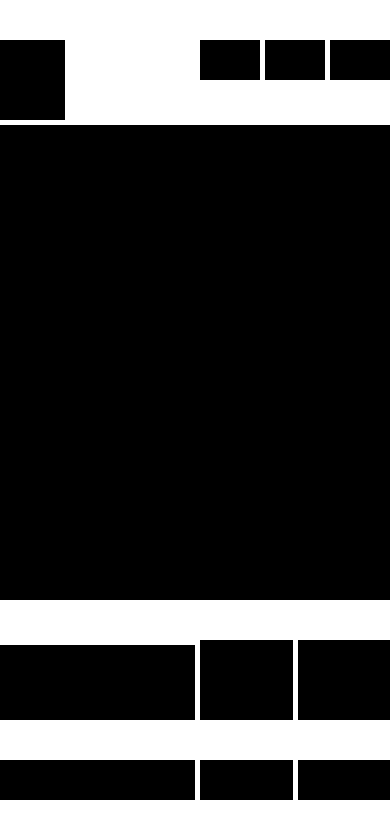
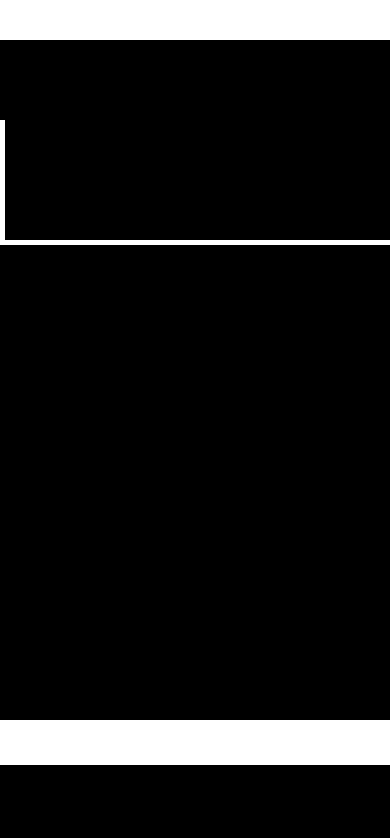
Before and after one commit to GwArT85/practice-day-4, a plain HTML site: page index.html in a window 390 px wide. Shown: the top 838 px of the page. Drawn offline with nearby package versions, Linux system fonts and the light colour scheme.

Commit message:
removed column, added offset

```diff
--- a/css/styles.css
+++ b/css/styles.css
@@ -1,4 +1,4 @@
-.col-xs-2 {
+.col-lg-2 {
   background-color: #000;
   height:80px;
 }
@@ -8,18 +8,18 @@
   height:40px;
   border-left: 5px solid #fff;
 }
-.col-xs-12 {
+.col-lg-12 {
   background-color: #000;
   height: 480px;
 }
 .border-top {
   border-top: 5px solid #fff;
 }
-.col-xs-6 {
+.col-lg-6 {
   background-color: #000;
   height:80px;
 }
-.col-xs-3 {
+.col-lg-3 {
   background-color: #000;
   height:80px;
 }
--- a/index.html
+++ b/index.html
@@ -11,27 +11,26 @@
 <body>
   <div class="container">
     <div class="row big-border-top">
-      <div class="col-xs-2"></div>
-      <div class="col-xs-4"></div>
-      <div class="col-xs-2 nav"></div>
-      <div class="col-xs-2 nav"></div>
-      <div class="col-xs-2 nav"></div>
+      <div class="col-lg-2"></div>
+      <div class="col-lg-offset-4 col-lg-2 nav"></div>
+      <div class="col-lg-2 nav"></div>
+      <div class="col-lg-2 nav"></div>
     </div>
     <div class="row">
-      <div class="col-xs-12 border-top"></div>
+      <div class="col-lg-12 border-top"></div>
     </div>
     <div class="row">
-      <div class="col-xs-2 nav big-border-top"></div>
+      <div class="col-lg-2 nav big-border-top"></div>
     </div>
     <div class="row">
-      <div class="col-xs-6 border-top"></div>
-      <div class="col-xs-3 border-left"></div>
-      <div class="col-xs-3 border-left"></div>
+      <div class="col-lg-6 border-top"></div>
+      <div class="col-lg-3 border-left"></div>
+      <div class="col-lg-3 border-left"></div>
     </div>
     <div class="row border-bottom">
-      <div class="col-xs-6 big-border-top"></div>
-      <div class="col-xs-3 border-left big-border-top"></div>
-      <div class="col-xs-3 border-left big-border-top"></div>
+      <div class="col-lg-6 big-border-top"></div>
+      <div class="col-lg-3 border-left big-border-top"></div>
+      <div class="col-lg-3 border-left big-border-top"></div>
     </div>
   </div>
   <script src="https://code.jquery.com/jquery-2.2.4.min.js"integrity="sha256-BbhdlvQf/xTY9gja0Dq3HiwQF8LaCRTXxZKRutelT44="crossorigin="anonymous"></script>
```
